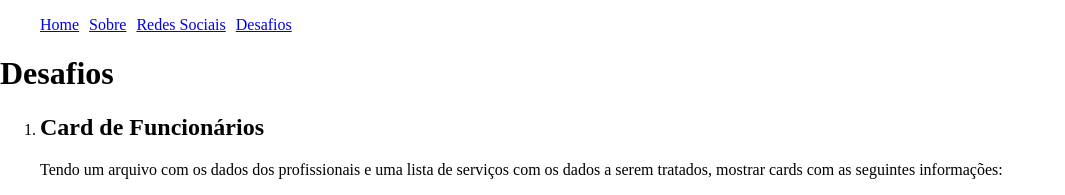
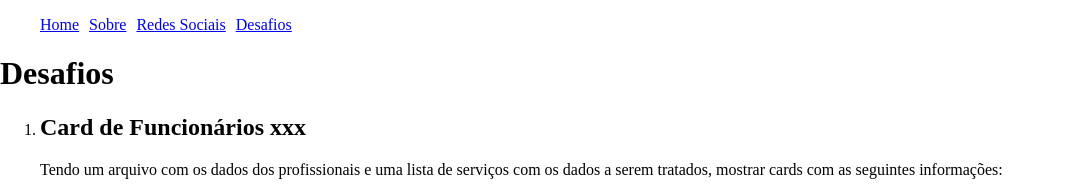
Before and after one commit to DevsGenteBoa/desenvolvimento-web-oficial, a Next.js app: page /desafios in a window 1280 px wide. Shown: the top 195 px of the page, without its empty margins (0-1065 px from the left). Built offline with nearby package versions, Linux system fonts and the light colour scheme.

Commit message:
robson teste

```diff
--- a/src/componentes/Desafios/Desafio01.tsx
+++ b/src/componentes/Desafios/Desafio01.tsx
@@ -3,7 +3,7 @@ import DesafiosResolvidos from "../DesafiosResolvidos";
 const Desafio01 = () => {
   return (
     <div>
-      <h2>Card de Funcionários</h2>
+      <h2>Card de Funcionários xxx</h2>
       <p>
         Tendo um arquivo com os dados dos profissionais e uma lista de serviços
         com os dados a serem tratados, mostrar cards com as seguintes
```
Also changed, not shown: 1 other file (tests, documents, lock files or other folders).
